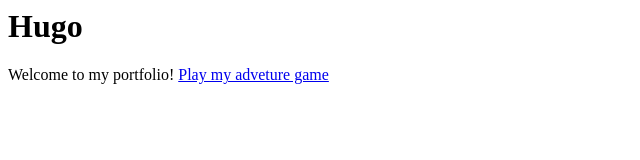
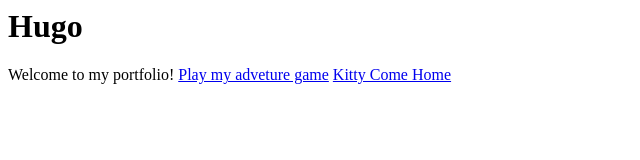
Before and after one commit to hugo215/hugo215.github.io, a plain HTML site: page index.html in a window 1280 px wide. Shown: the whole page, without its empty margins (0-640 px from the left). Drawn offline with Linux system fonts and the light colour scheme.

Commit message:
Update index.html

```diff
--- a/index.html
+++ b/index.html
@@ -6,7 +6,7 @@
 <p>
 Welcome to my portfolio!
 <a href="/animals/">  Play my adveture game</a>
-  <a href="/Kitty-Come-Home/">
+  <a href="/Kitty-Come-Home/"> Kitty Come Home</a>
 </p>
 </body>
 </html>
```
